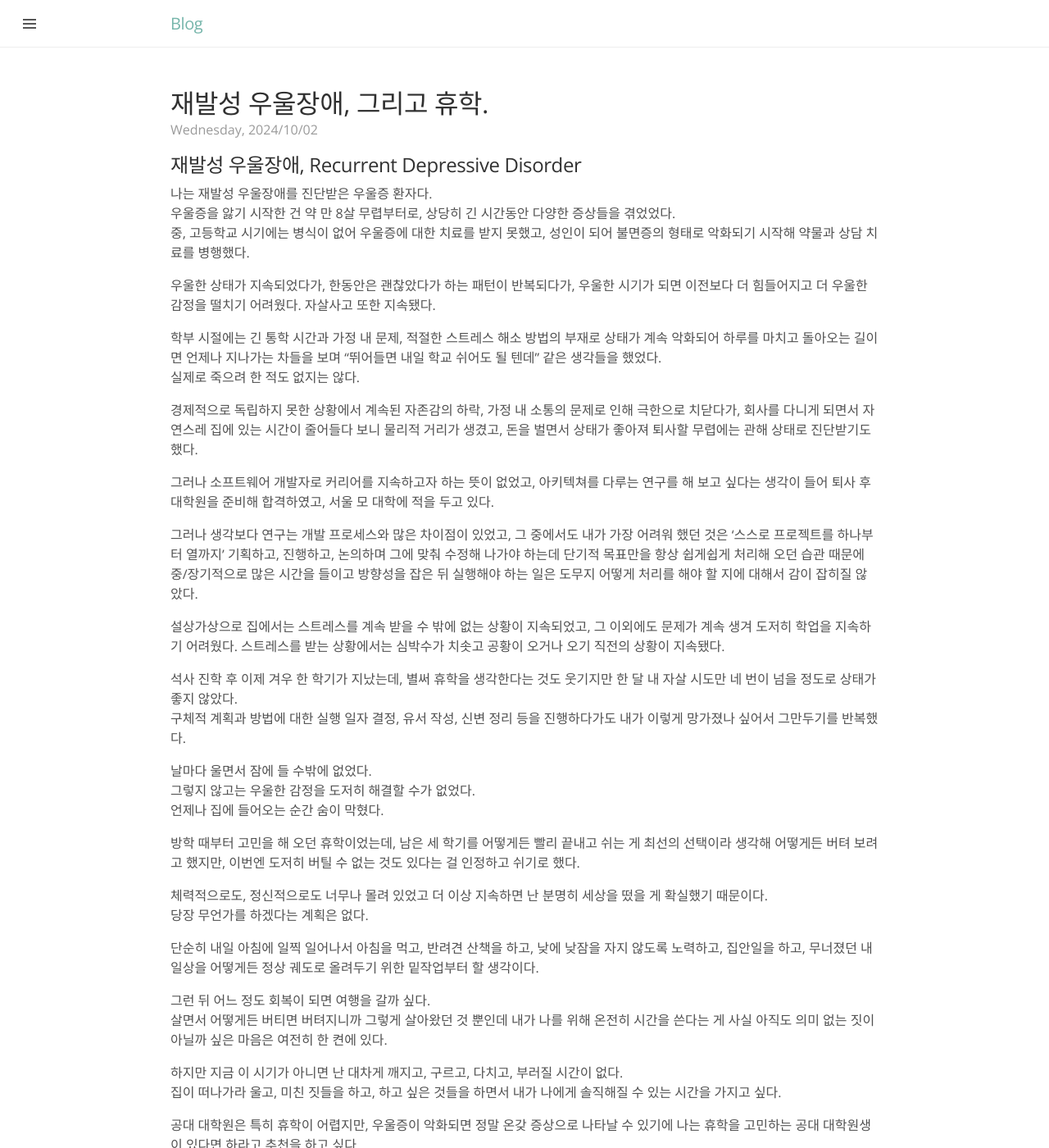
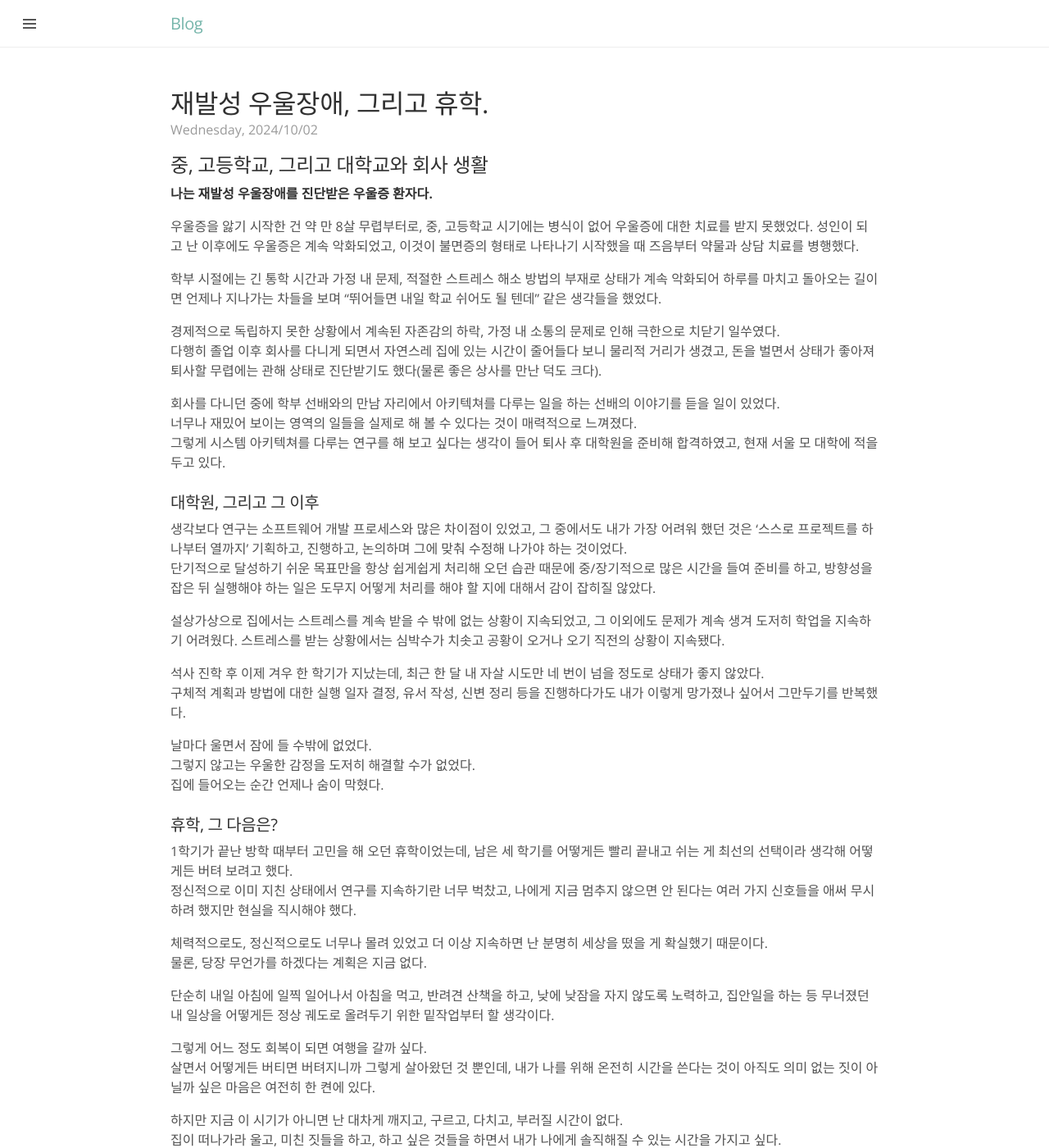
Before and after one commit to ritaru/ritaru.github.io, a Jekyll site: the page built from _posts/2024-10-02-Leave-of-Absence.markdown, in a window 1280 px wide and 1400 px high. Shown: the whole window at 82% size. Built offline with Jekyll 4.4.1, drawn with Linux system fonts in a browser that asks for light colours; some web fonts are replaced; some of the changed text lies outside the part shown.

Commit message:
post-퇴고

```diff
--- a/_posts/2024-10-02-Leave-of-Absence.markdown
+++ b/_posts/2024-10-02-Leave-of-Absence.markdown
@@ -5,54 +5,70 @@ categories: Medical
 date: 2024-10-02 09:00:00 +0900
 ---
 
-## 재발성 우울장애, Recurrent Depressive Disorder
-나는 재발성 우울장애를 진단받은 우울증 환자다.
-우울증을 앓기 시작한 건 약 만 8살 무렵부터로, 상당히 긴 시간동안 다양한 증상들을 겪었었다.
-중, 고등학교 시기에는 병식이 없어 우울증에 대한 치료를 받지 못했고, 성인이 되어 불면증의 형태로 악화되기 시작해 약물과 상담 치료를 병행했다.
+## 중, 고등학교, 그리고 대학교와 회사 생활
+**나는 재발성 우울장애를 진단받은 우울증 환자다.**
 
-우울한 상태가 지속되었다가, 한동안은 괜찮았다가 하는 패턴이 반복되다가, 우울한 시기가 되면 이전보다 더 힘들어지고 더 우울한 감정을 떨치기 어려웠다. 자살사고 또한 지속됐다.
+우울증을 앓기 시작한 건 약 만 8살 무렵부터로, 중, 고등학교 시기에는 병식이 없어 우울증에 대한 치료를 받지 못했었다.
+성인이 되고 난 이후에도 우울증은 계속 악화되었고, 이것이 불면증의 형태로 나타나기 시작했을 때 즈음부터 약물과 상담 치료를 병행했다.
 
 학부 시절에는 긴 통학 시간과 가정 내 문제, 적절한 스트레스 해소 방법의 부재로 상태가 계속 악화되어 하루를 마치고 돌아오는 길이면 언제나 지나가는 차들을 보며 "뛰어들면 내일 학교 쉬어도 될 텐데" 같은 생각들을 했었다.
-실제로 죽으려 한 적도 없지는 않다.
 
-경제적으로 독립하지 못한 상황에서 계속된 자존감의 하락, 가정 내 소통의 문제로 인해 극한으로 치닫다가, 회사를 다니게 되면서 자연스레 집에 있는 시간이 줄어들다 보니 물리적 거리가 생겼고, 돈을 벌면서 상태가 좋아져 퇴사할 무렵에는 관해 상태로 진단받기도 했다.
+경제적으로 독립하지 못한 상황에서 계속된 자존감의 하락, 가정 내 소통의 문제로 인해 극한으로 치닫기 일쑤였다.
+다행히 졸업 이후 회사를 다니게 되면서 자연스레 집에 있는 시간이 줄어들다 보니 물리적 거리가 생겼고, 돈을 벌면서 상태가 좋아져 퇴사할 무렵에는 관해 상태로 진단받기도 했다(물론 좋은 상사를 만난 덕도 크다).
 
-그러나 소프트웨어 개발자로 커리어를 지속하고자 하는 뜻이 없었고, 아키텍쳐를 다루는 연구를 해 보고 싶다는 생각이 들어 퇴사 후 대학원을 준비해 합격하였고, 서울 모 대학에 적을 두고 있다.
+회사를 다니던 중에 학부 선배와의 만남 자리에서 아키텍쳐를 다루는 일을 하는 선배의 이야기를 듣을 일이 있었다.
+너무나 재밌어 보이는 영역의 일들을 실제로 해 볼 수 있다는 것이 매력적으로 느껴졌다.
+그렇게 시스템 아키텍쳐를 다루는 연구를 해 보고 싶다는 생각이 들어 퇴사 후 대학원을 준비해 합격하였고, 현재 서울 모 대학에 적을 두고 있다.
 
-그러나 생각보다 연구는 개발 프로세스와 많은 차이점이 있었고, 그 중에서도 내가 가장 어려워 했던 것은 '스스로 프로젝트를 하나부터 열까지' 기획하고, 진행하고, 논의하며 그에 맞춰 수정해 나가야 하는데 단기적 목표만을 항상 쉽게쉽게 처리해 오던 습관 때문에 중/장기적으로 많은 시간을 들이고 방향성을 잡은 뒤 실행해야 하는 일은 도무지 어떻게 처리를 해야 할 지에 대해서 감이 잡히질 않았다.
+### 대학원, 그리고 그 이후
+
+생각보다 연구는 소프트웨어 개발 프로세스와 많은 차이점이 있었고, 그 중에서도 내가 가장 어려워 했던 것은 '스스로 프로젝트를 하나부터 열까지' 기획하고, 진행하고, 논의하며 그에 맞춰 수정해 나가야 하는 것이었다.
+단기적으로 달성하기 쉬운 목표만을 항상 쉽게쉽게 처리해 오던 습관 때문에 중/장기적으로 많은 시간을 들여 준비를 하고, 방향성을 잡은 뒤 실행해야 하는 일은 도무지 어떻게 처리를 해야 할 지에 대해서 감이 잡히질 않았다.
 
 설상가상으로 집에서는 스트레스를 계속 받을 수 밖에 없는 상황이 지속되었고, 그 이외에도 문제가 계속 생겨 도저히 학업을 지속하기 어려웠다. 스트레스를 받는 상황에서는 심박수가 치솟고 공황이 오거나 오기 직전의 상황이 지속됐다.
 
-석사 진학 후 이제 겨우 한 학기가 지났는데, 별써 휴학을 생각한다는 것도 웃기지만 한 달 내 자살 시도만 네 번이 넘을 정도로 상태가 좋지 않았다.
+석사 진학 후 이제 겨우 한 학기가 지났는데, 최근 한 달 내 자살 시도만 네 번이 넘을 정도로 상태가 좋지 않았다.
 구체적 계획과 방법에 대한 실행 일자 결정, 유서 작성, 신변 정리 등을 진행하다가도 내가 이렇게 망가졌나 싶어서 그만두기를 반복했다.
 
 날마다 울면서 잠에 들 수밖에 없었다.
 그렇지 않고는 우울한 감정을 도저히 해결할 수가 없었다.
-언제나 집에 들어오는 순간 숨이 막혔다.
+집에 들어오는 순간 언제나 숨이 막혔다.
 
-방학 때부터 고민을 해 오던 휴학이었는데, 남은 세 학기를 어떻게든 빨리 끝내고 쉬는 게 최선의 선택이라 생각해 어떻게든 버텨 보려고 했지만, 이번엔 도저히 버틸 수 없는 것도 있다는 걸 인정하고 쉬기로 했다.
+### 휴학, 그 다음은?
+
+1학기가 끝난 방학 때부터 고민을 해 오던 휴학이었는데, 남은 세 학기를 어떻게든 빨리 끝내고 쉬는 게 최선의 선택이라 생각해 어떻게든 버텨 보려고 했다.
+정신적으로 이미 지친 상태에서 연구를 지속하기란 너무 벅찼고, 나에게 지금 멈추지 않으면 안 된다는 여러 가지 신호들을 애써 무시하려 했지만 현실을 직시해야 했다.
 
 체력적으로도, 정신적으로도 너무나 몰려 있었고 더 이상 지속하면 난 분명히 세상을 떴을 게 확실했기 때문이다.
-당장 무언가를 하겠다는 계획은 없다.
+물론, 당장 무언가를 하겠다는 계획은 지금 없다.
 
-단순히 내일 아침에 일찍 일어나서 아침을 먹고, 반려견 산책을 하고, 낮에 낮잠을 자지 않도록 노력하고, 집안일을 하고, 무너졌던 내 일상을 어떻게든 정상 궤도로 올려두기 위한 밑작업부터 할 생각이다.
+단순히 내일 아침에 일찍 일어나서 아침을 먹고, 반려견 산책을 하고, 낮에 낮잠을 자지 않도록 노력하고, 집안일을 하는 등 무너졌던 내 일상을 어떻게든 정상 궤도로 올려두기 위한 밑작업부터 할 생각이다.
 
-그런 뒤 어느 정도 회복이 되면 여행을 갈까 싶다.
-살면서 어떻게든 버티면 버텨지니까 그렇게 살아왔던 것 뿐인데 내가 나를 위해 온전히 시간을 쓴다는 게 사실 아직도 의미 없는 짓이 아닐까 싶은 마음은 여전히 한 켠에 있다.
+그렇게 어느 정도 회복이 되면 여행을 갈까 싶다.
+살면서 어떻게든 버티면 버텨지니까 그렇게 살아왔던 것 뿐인데, 내가 나를 위해 온전히 시간을 쓴다는 것이 아직도 의미 없는 짓이 아닐까 싶은 마음은 여전히 한 켠에 있다.
 
 하지만 지금 이 시기가 아니면 난 대차게 깨지고, 구르고, 다치고, 부러질 시간이 없다.
 집이 떠나가라 울고, 미친 짓들을 하고, 하고 싶은 것들을 하면서 내가 나에게 솔직해질 수 있는 시간을 가지고 싶다.
 
-공대 대학원은 특히 휴학이 어렵지만, 우울증이 악화되면 정말 온갖 증상으로 나타날 수 있기에 나는 휴학을 고민하는 공대 대학원생이 있다면 하라고 추천을 하고 싶다.
-물론 우린 이제 어른인 만큼 휴학에 대한 대가로 더 촉박해진 일정을 복학 뒤에 소화해야 하는 건 감수를 하고 진행하는 것이 맞지 않을까.
+생각해 보면 나는 언제나 내가 신뢰하는 타인에게는 그가 필요로 하는 것들을 아끼지 않고 주었는데, 정작 나에게는 누구보다 가혹하고 잔인하게 굴었었다.
+그럴 필요가 없음을 스스로 알면서도, 그것을 압도하는 나에 대한 주위의 평가에 목을 맬 수 밖에 없었다.
+퍼포먼스가 떨어져 가는 게 눈에 보였고, 그럴 때마다 불안감은 커져만 갔다.
+불안감에 짓눌린 정신으로는 도저히 아무 것도 할 수가 없었다.
+분명히 나에게 요구된 것이 10이라는 작은 수치라 한다면, 20, 아니면 100과 같이 과도하게 훌륭한 결과물들을 내보여야만 할 것 같았다.
+그렇지 않으면 나에 대한 평가는 곤두박질칠 것이고, 그렇게 효용을 잃은 나는 능력 없는 멍청이가 될 것 같았기 때문이다.
+당연히 내 강박은 심해졌고, 좋은 결과가 나오지 않을 것 같으면 자꾸만 일을 미뤘다.
+그렇게 소모된 상태로 나를 불 속에 다시 집어넣으니 남은 건 아무 것도 없었다.
+하루는 망가진 내가 너무 한심해 꼬박 여섯 시간을 울기도 했다.
 
 연구 역시 자신의 자아 탐구를 위해 정말 중요한 일이지만, 일단 먼저 살아남는 게 우선이다.
 내가 무너지면 연구의 중심이 무너진다.
 하고 싶은 일이 있더라도 그걸 할 힘이 온전히 있지 못하고 생존하기 위해 쓰이기 때문에 그 힘을 기르려면 운동을 하고, 실패해도 괜찮고, 나에게 너그러워져야만 한다.
 
-난 내가 너무나도 싫고, 증오의 감정을 느낀다.
-이와 같은 감정을 나는 가족 구성원에게도 느끼기에, 어느 누구에게도 이런 이야기들을 쏟아낼 수가 없어 한 달을 거의 매일 울었다. 심한 날은 여섯 시간씩 울고 뛰어내리기 위한 시도까지 한 적도 있다.
-
-그런데 내가 정말 자랑할 수 있는 건 호구같이 보일 순 있어도 내가 아끼는 사람을 위해서라면 나는 아낌없이 내 시간과 돈을 미친듯이 박아넣어서라도 살릴 거다. 근데 그게 내 자신에게는 해당하지 못했기에, 앞으론 그래보려 한다.
+그래서 나는 나를 위해 멈추어야 할 순간에 멈췄고, 앞으로 그에 대한 consequence를 받아들이려 한다.
 
 언제나 외치듯, 어떻게든 되겠지. 괜찮을 거야.
+
+### 휴학을 고민하는 대학원생들에게.
+
+공대 대학원은 특히 휴학이 어렵지만, 우울증이 악화되면 나의 경우처럼 정말 온갖 증상으로 나타날 수 있기에 나는 휴학을 고민하는 주변 대학원생이 있다면 하라고 추천을 하고 싶다.
+물론 휴학에 대한 대가로 더 촉박해진 일정을 복학 뒤에 소화해야 하는 건 감수를 하고 진행하는 것이 맞을 것이다.
```
